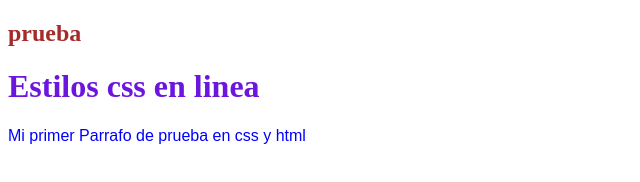
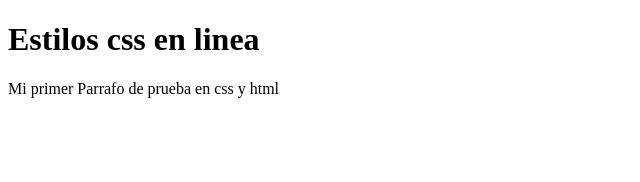
Before and after one commit to jhamzeb/Mi-pagina-web8-css, a plain HTML site: page index.html in a window 1280 px wide. Shown: the whole page, without its empty margins (0-640 px from the left). Drawn offline with Linux system fonts and the light colour scheme.

Commit message:
quitamos los stilos de las lineas h1 y p

```diff
--- a/index.html
+++ b/index.html
@@ -6,8 +6,8 @@
     <title>Mi Prueba  Estilo Css</title>
 </head>
 <body>
-    <h2 style="color: brown;" > prueba</h2>
-    <h1 style="color: rgb(108, 22, 221);">Estilos css en linea</h1>
-    <p style="color: blue; font-family: Arial, Helvetica, sans-serif;"> Mi primer Parrafo de prueba en css y html</p>
+
+    <h1>Estilos css en linea</h1>
+    <p> Mi primer Parrafo de prueba en css y html</p>
 </body>
 </html>
```
